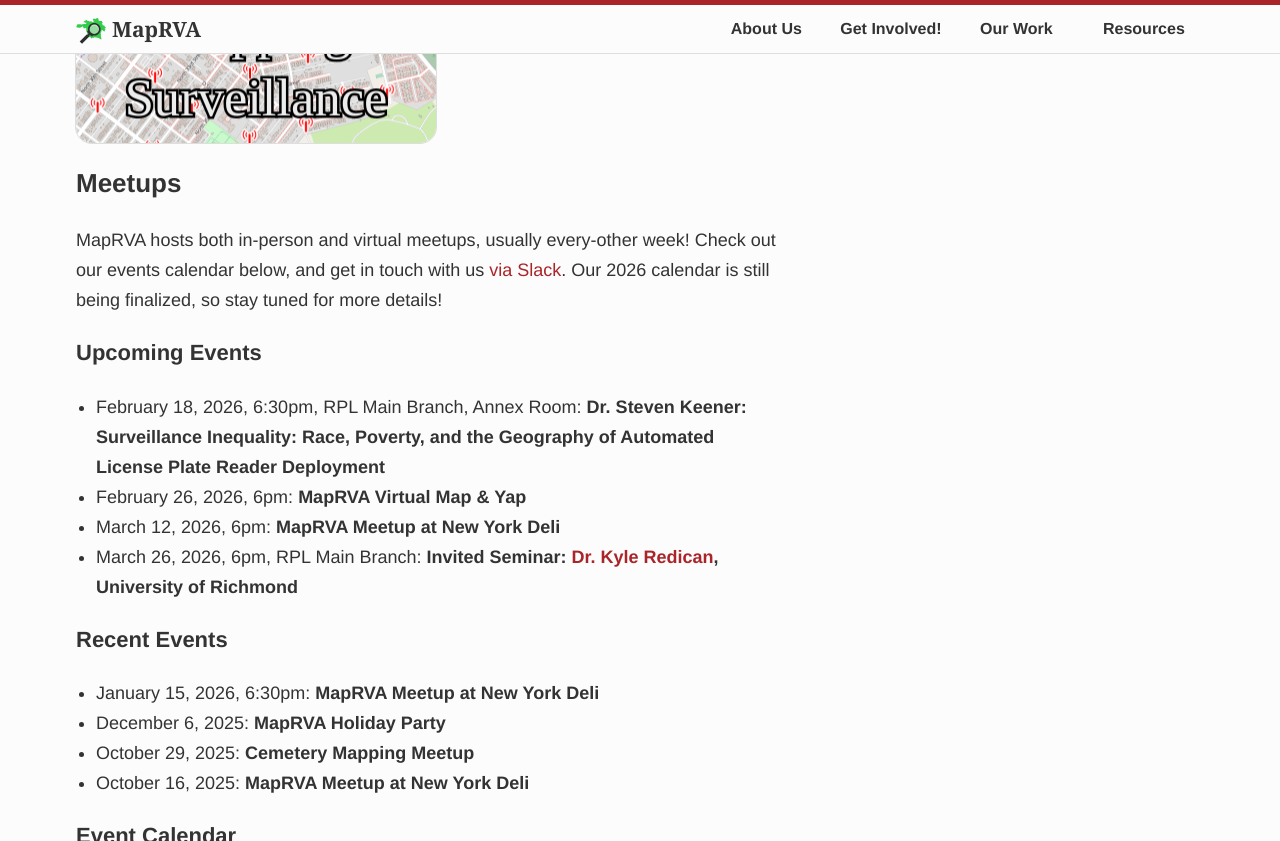
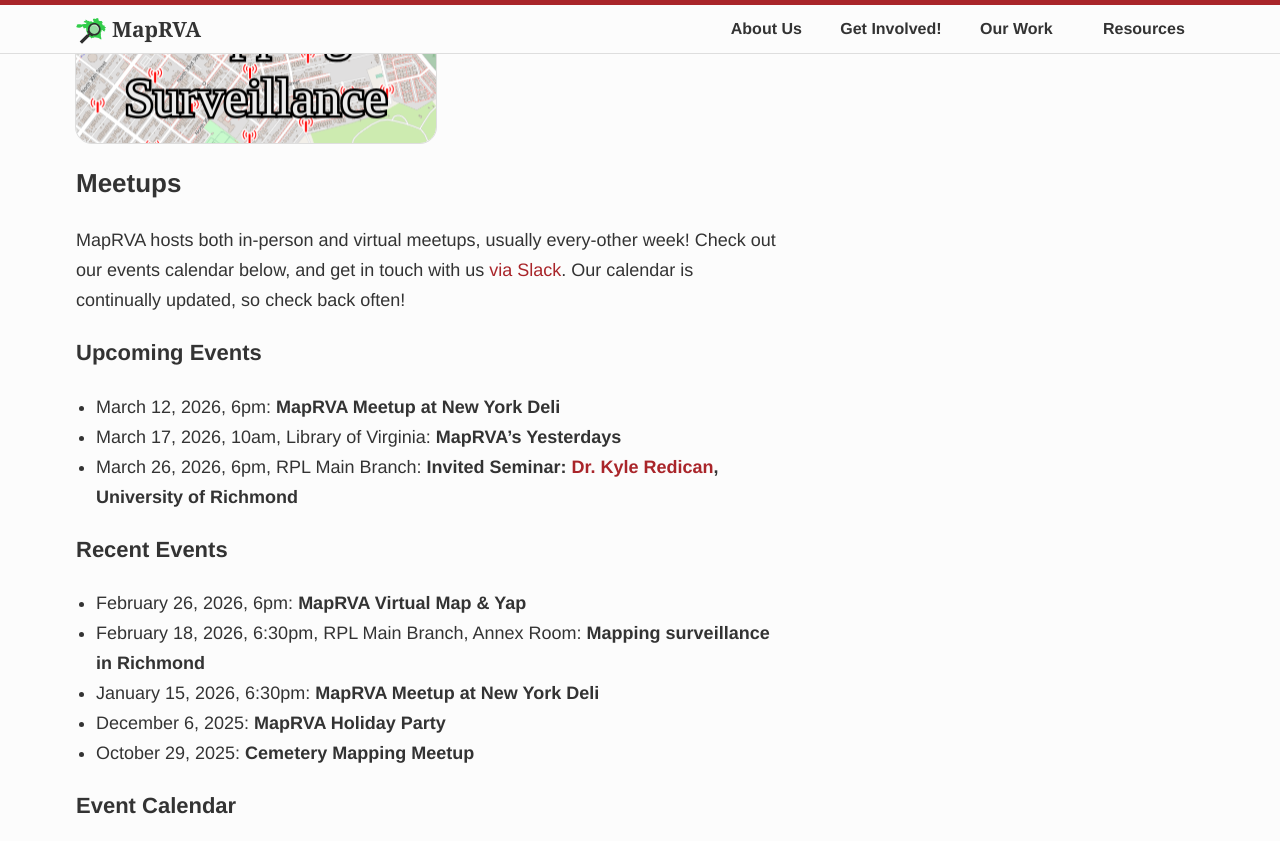
Before and after one commit to MapRVA/maprva.org, a Jekyll site: the page built from index.md, in a window 1280 px wide and 1400 px high, scrolled down 670 px, cut to the strip 0-841 px from the top of the window. Built offline with Jekyll 4.4.1, drawn with Linux system fonts in a browser that asks for light colours; cached includes are drawn as plain includes; comment, search, counter and statistics services are not loaded; some of the changed text lies outside the part shown.

Commit message:
Update events and news

```diff
--- a/index.md
+++ b/index.md
@@ -25,21 +25,22 @@
 
 ## Meetups
 
-MapRVA hosts both in-person and virtual meetups, usually every-other week! Check out our events calendar below, and get in touch with us [via Slack](https://maprva.org/slack). Our 2026 calendar is still being finalized, so stay tuned for more details!
+MapRVA hosts both in-person and virtual meetups, usually every-other week! Check out our events calendar below, and get in touch with us [via Slack](https://maprva.org/slack). Our calendar is continually updated, so check back often!
 
 ### Upcoming Events
 
-- February 18, 2026, 6:30pm, RPL Main Branch, Annex Room: **Dr. Steven Keener: Surveillance Inequality: Race, Poverty, and the Geography of Automated License Plate Reader Deployment**
-- February 26, 2026, 6pm: **MapRVA Virtual Map & Yap**
 - March 12, 2026, 6pm: **MapRVA Meetup at New York Deli**
+- March 17, 2026, 10am, Library of Virginia: **MapRVA's Yesterdays**
 - March 26, 2026, 6pm, RPL Main Branch: **Invited Seminar: [Dr. Kyle Redican](https://geography.richmond.edu/faculty/kredican), University of Richmond**
 
 ### Recent Events
 
+- February 26, 2026, 6pm: **MapRVA Virtual Map & Yap**
+- February 18, 2026, 6:30pm, RPL Main Branch, Annex Room: **Mapping surveillance in Richmond**
 - January 15, 2026, 6:30pm: **MapRVA Meetup at New York Deli**
 - December 6, 2025: **MapRVA Holiday Party**
 - October 29, 2025: **Cemetery Mapping Meetup**
-- October 16, 2025: **MapRVA Meetup at New York Deli**
+
 
 ### Event Calendar
 
@@ -47,6 +48,9 @@
 
 ## MapRVA In the News
 
+- [weeklyOSM 814](https://weeklyosm.eu/archives/18440#wn814_34154) _weeklyOSM, March 1, 2026_
+- [In Church Hill, a mapping maniac is born](https://www.chlookout.com/p/in-church-hill-a-mapping-maniac-is-born) _The Church Hill Lookout, February 13, 2026_
+- [Like Google Street View, but for Richmond history](https://www.chlookout.com/p/like-google-street-view-but-for-richmond-history) _The Church Hill Lookout, October 3, 2025_
 - [🗺️ An easier-to-navigate Richmond speeding map](https://www.chlookout.com/p/yesterday-s-park-house-price-today-s-park-house-price-fccb) _The Church Hill Lookout, August 8, 2025_
 - [Stamen at State of the Map US 2025](https://stamen.com/stamen-at-state-of-the-map-us-2025/) _Stamen Design, July 16, 2025_
 - [Mapper Highlight: MapRVA](https://openstreetmap.us/news/2025/04/maprva-highlight/) _OpenStreetMap US Staff, Jacob Hall, and Daniel Schep, April 24, 2025_
```
